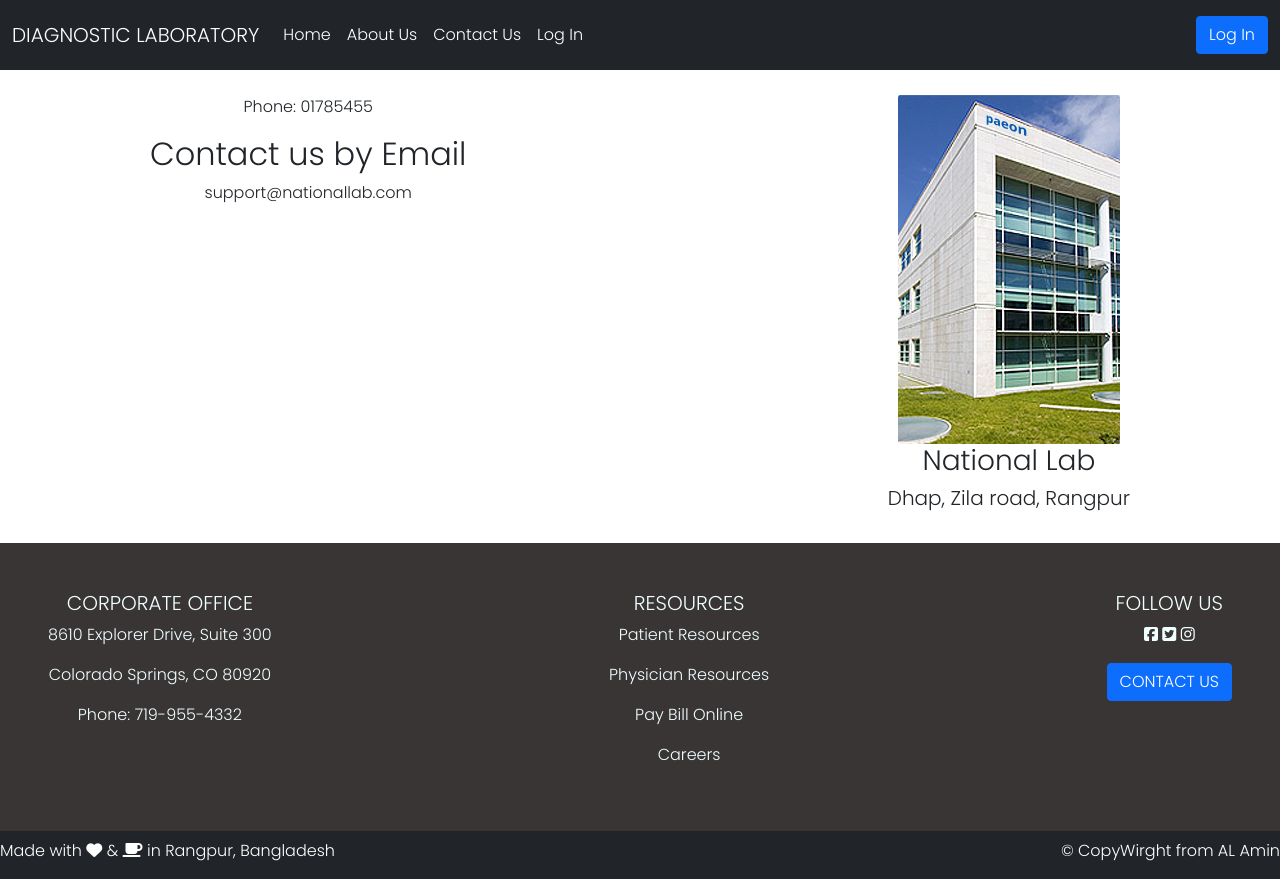
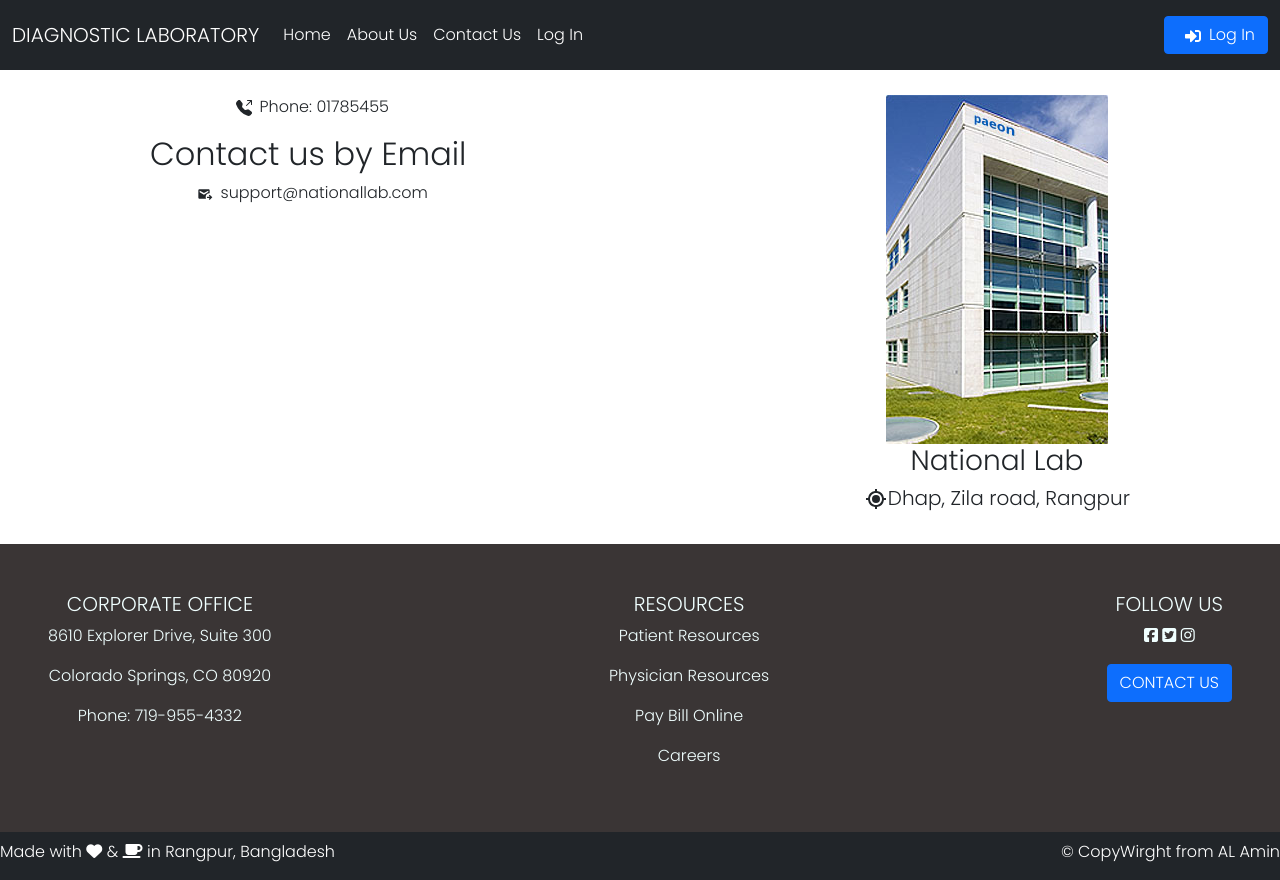
Before and after one commit to aimless00/National-Lab, a React (Create React App) app: page /contact in a window 1280 px wide. Built offline with nearby package versions, Linux system fonts and the light colour scheme; no server answers.

Commit message:
icon add

```diff
--- a/package.json
+++ b/package.json
@@ -11,6 +11,7 @@
     "react": "^17.0.2",
     "react-bootstrap": "^2.0.0-rc.1",
     "react-dom": "^17.0.2",
+    "react-icons": "^4.3.1",
     "react-router-dom": "^5.3.0",
     "react-scripts": "4.0.3",
     "web-vitals": "^1.1.2"
--- a/src/App.js
+++ b/src/App.js
@@ -3,7 +3,9 @@ import { BrowserRouter, Switch, Route } from 'react-router-dom';
 import './App.css';
 import AboutUs from './components/AboutUs/AboutUs';
 import ContactUs from './components/ContactUs/ContactUs';
+import Footer from './components/Home/Footer/Footer';
 import Home from './components/Home/Home/Home';
+import Nav from './components/Home/Nav/Nav';
 import ServiceDetails from './components/Home/ServiceDetails/ServiceDetails';
 import Login from './components/Login/Login';
 import NotFound from './components/NotFound/NotFound';
@@ -16,6 +18,7 @@ function App() {
     <div className="App">
       <AuthProvider>
         <BrowserRouter>
+          <Nav></Nav>
           <Switch>
             <Route exact path="/">
               <Home></Home>
@@ -42,6 +45,7 @@ function App() {
               <NotFound></NotFound>
             </Route>
           </Switch>
+          <Footer></Footer>
         </BrowserRouter>
       </AuthProvider>
     </div>
--- a/src/components/AboutUs/AboutUs.js
+++ b/src/components/AboutUs/AboutUs.js
@@ -1,13 +1,11 @@
 import React from 'react';
 import Footer from '../Home/Footer/Footer';
-import Nav from '../Home/Nav/Nav';
 import './AboutUs.css';
 
 const AboutUs = () => {
     return (
 
         <div className="about-section">
-            <Nav></Nav>
             <div className="about-text">
                 <h1>Inception</h1>
                 <p>A pioneer in the medical diagnostics arena, National Diagnostics has been at the fore front of world-class diagnostic services since 1990. With supremely high standards and precise testing, our fundamental mission is to propagate healthier living for all of our patients. National Diagnostics is headed by Dr. Harvinder Singh, who is an alumnus of the Dayanand Medical College, Ludhiana.</p>
--- a/src/components/ContactUs/ContactUs.js
+++ b/src/components/ContactUs/ContactUs.js
@@ -1,27 +1,28 @@
 import React from 'react';
-import Nav from '../Home/Nav/Nav';
 import './ContactUs.css'
 import img from '../../lab.jpg'
 import Footer from '../Home/Footer/Footer';
+import { MdOutgoingMail } from 'react-icons/md';
+import { BsFillTelephoneOutboundFill } from 'react-icons/bs';
+import { BiCurrentLocation } from 'react-icons/bi';
+
 
 const ContactUs = () => {
     return (
         <div>
-            <Nav></Nav>
             <div className="contact-us">
                 <div>
-                    <p>Phone: 01785455</p>
+                    <p><BsFillTelephoneOutboundFill className="mx-2" />Phone: 01785455</p>
                     <h2>Contact us by Email</h2>
-                    <p>support@nationallab.com</p>
+                    <p><MdOutgoingMail className="mx-2" />support@nationallab.com</p>
                 </div>
                 <div>
                     <img src={img} alt="" />
                     <h3>National Lab</h3>
-                    <h5>Dhap, Zila road, Rangpur</h5>
+                    <h5><BiCurrentLocation className="fs-4" />Dhap, Zila road, Rangpur</h5>
 
                 </div>
             </div>
-            <Footer></Footer>
         </div>
     );
 };
--- a/src/components/Home/Home/Home.js
+++ b/src/components/Home/Home/Home.js
@@ -1,16 +1,12 @@
 import React from 'react';
 import Banner from '../Banner/Banner';
-import Footer from '../Footer/Footer';
-import Nav from '../Nav/Nav';
 import Services from '../Services/Services';
 
 const Home = () => {
     return (
         <div>
-            <Nav></Nav>
             <Banner></Banner>
             <Services></Services>
-            <Footer></Footer>
         </div>
     );
 };
--- a/src/components/Home/Nav/Nav.js
+++ b/src/components/Home/Nav/Nav.js
@@ -1,6 +1,8 @@
 import React from 'react';
 import { Link } from 'react-router-dom';
 import useAuth from '../../../hooks/useAuth';
+import { FaSignInAlt, FaSignOutAlt } from 'react-icons/fa';
+
 
 const Nav = () => {
     const { user, logOut } = useAuth();
@@ -31,9 +33,9 @@ const Nav = () => {
                         <span className="navbar-text">
                             {user?.email ? <div>
                                 <span className="mx-2">{user.displayName}</span>
-                                <Link className="btn btn-primary" to="/" onClick={logOut}>Log Out</Link>
+                                <Link className="btn btn-primary" to="/" onClick={logOut}><FaSignOutAlt className="mx-2" />Log Out</Link>
                             </div> :
-                                <Link className="btn btn-primary" to="/login">Log In</Link>
+                                <Link className="btn btn-primary" to="/login"><FaSignInAlt className="mx-2" />Log In</Link>
                             }
                         </span>
                     </div>
--- a/src/components/Login/Login.js
+++ b/src/components/Login/Login.js
@@ -1,6 +1,10 @@
 import React, { useState } from 'react';
 import { Link, useLocation, useHistory } from 'react-router-dom';
 import useAuth from '../../hooks/useAuth';
+import { FcGoogle } from 'react-icons/fc';
+import { FaSignInAlt } from 'react-icons/fa';
+
+
 
 const Login = () => {
     const [email, setEmail] = useState('');
@@ -49,11 +53,11 @@ const Login = () => {
                         <input onBlur={usePassword} type="password" className="form-control" id="inputPassword3" required />
                     </div>
                 </div>
-                <button type="submit" className="btn btn-primary">Sign In</button>
+                <button type="submit" className="btn btn-primary"><FaSignInAlt /> Sign In</button>
             </form>
             <p>New to Account? <Link to="/register">Create Account</Link></p>
             <div className="mt-5 ">
-                <button onClick={handleGoogleLogin} className="btn btn-primary"><i class="fab fa-google text-success fs-3 mx-2"></i>Google Sign In</button>
+                <button onClick={handleGoogleLogin} className="btn btn-info"><FcGoogle className="fs-3" /> Google Sign In</button>
             </div>
         </div >
     );
--- a/src/components/Register/Register.js
+++ b/src/components/Register/Register.js
@@ -1,7 +1,9 @@
 import React, { useState } from 'react';
 import { Link, useLocation, useHistory } from 'react-router-dom';
 import useAuth from '../../hooks/useAuth';
-import './Register.css'
+import './Register.css';
+import { FcGoogle } from 'react-icons/fc';
+import { GoSignOut } from 'react-icons/go';
 
 const Register = () => {
     const [name, setName] = useState('');
@@ -68,11 +70,11 @@ const Register = () => {
                         <input onBlur={handlePasswordSet} type="password" className="form-control" id="inputPassword3" required />
                     </div>
                 </div>
-                <button type="submit" className="btn btn-primary">Sign Up</button>
+                <button type="submit" className="btn btn-primary"><GoSignOut className="mx-2" />Sign Up</button>
             </form>
             <p>Already have account? <Link to="/login">Log in</Link></p>
             <div className="p-5">
-                <button onClick={handleGoogleLogin} className="btn btn-primary "><i class="fab fa-google text-success fs-3 mx-2"></i>Google Sign Up</button>
+                <button onClick={handleGoogleLogin} className="btn btn-info "><FcGoogle className="fs-3" />Google Sign Up</button>
             </div>
         </div>
     );
```
Also changed, not shown: 1 other file (tests, documents, lock files or other folders).
